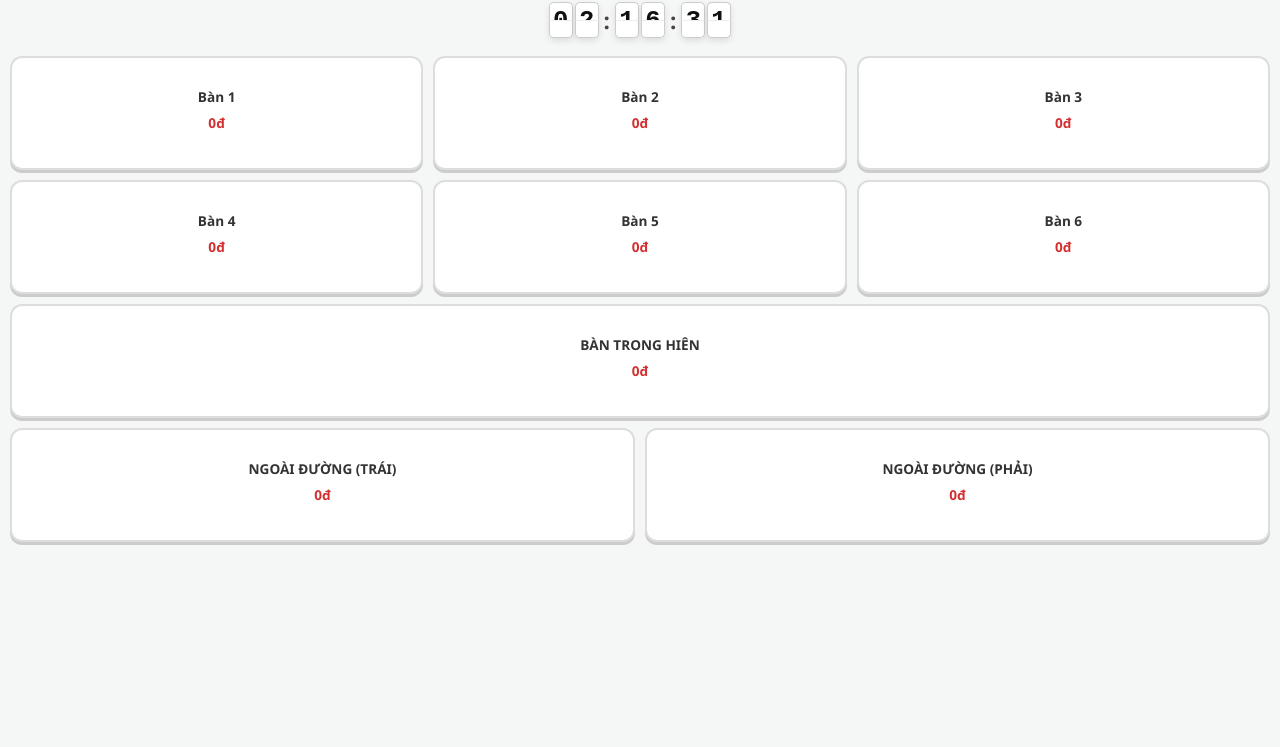
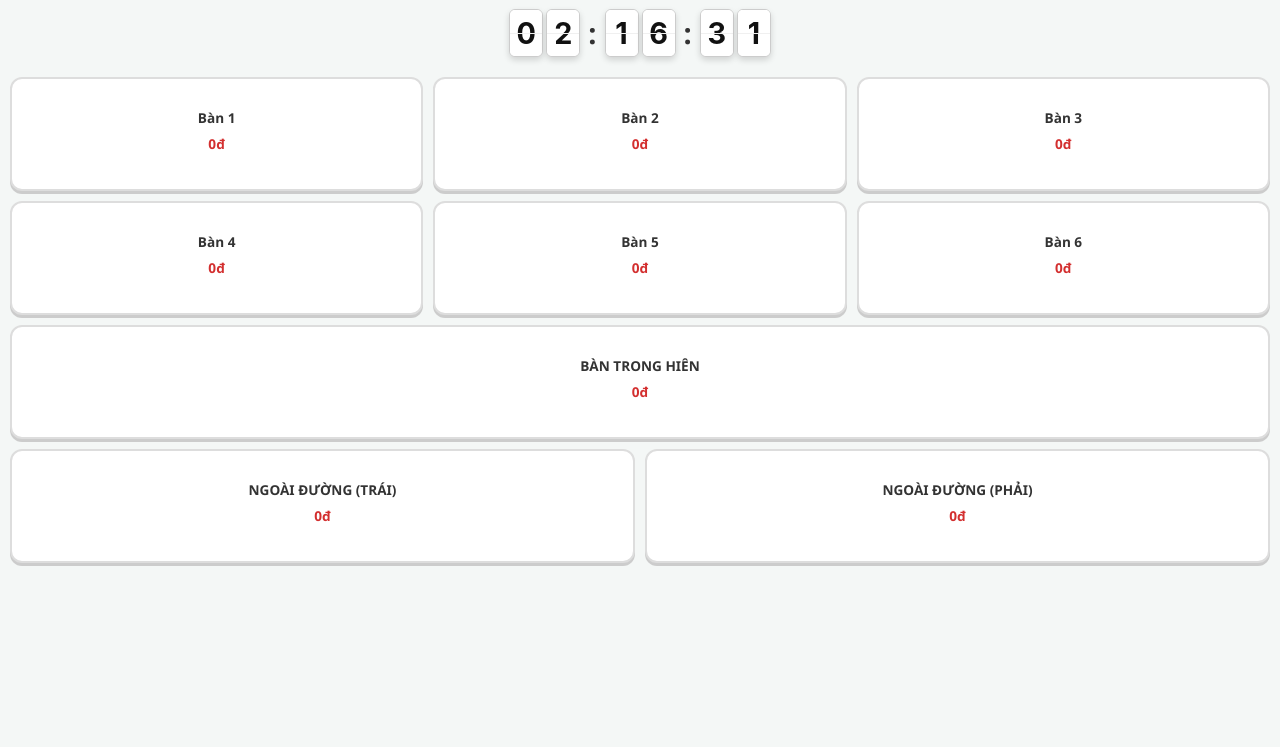
Before and after one commit to trieuluong6/Combetram, a plain HTML site: page index.html in a window 1280 px wide. Shown: the part 53-800 px from the top of the page. Drawn offline with Linux system fonts and the light colour scheme; no server answers.

Commit message:
Update index.html

```diff
--- a/index.html
+++ b/index.html
@@ -8,40 +8,45 @@
     <style>
         :root { --primary-red: #d32f2f; --success-green: #4caf50; --warning-orange: #ff9800; --blue: #2196f3; }
         body { font-family: 'Segoe UI', Arial, sans-serif; background-color: #f4f7f6; margin: 0; padding: 10px; padding-bottom: 120px; -webkit-tap-highlight-color: transparent; }
-        h2 { text-align: center; color: var(--primary-red); text-transform: uppercase; font-size: 1.2em; margin: 10px 0 8px 0; }
+        h2 { text-align: center; color: var(--primary-red); text-transform: uppercase; font-size: 1.2em; margin: 10px 0 15px 0; }
 
         /* ==========================================================================
-           CSS ĐỒNG HỒ LẬT 3D CHUẨN (NỀN TRẮNG SỐ ĐEN - CÓ GIÂY BẰNG NHAU)
+           CSS ĐỒNG HỒ LẬT 3D - ĐÃ SỬA LỖI HIỂN THỊ CHỮ VÀ ĐỒNG BỘ SIZE GIÂY
            ========================================================================== */
         .flip-clock-container {
             display: flex;
             justify-content: center;
             align-items: center;
-            gap: 4px;
-            margin: 0 auto 18px auto;
+            gap: 6px;
+            margin: 0 auto 20px auto;
             user-select: none;
         }
         .flip-unit {
             display: flex;
-            gap: 2px;
+            gap: 3px;
         }
         .flip-colon {
-            font-size: 1.4em;
+            font-size: 1.8em;
             font-weight: bold;
-            color: #444;
-            padding: 0 1px;
+            color: #333;
+            padding: 0 2px;
+            line-height: 46px;
+            height: 46px;
             display: flex;
             align-items: center;
-            height: 36px;
         }
-        /* Khung chứa tấm thẻ lật */
+        /* Khung bao quanh thẻ lật */
         .flip-card-wrapper {
             position: relative;
-            width: 24px;
-            height: 36px;
+            width: 32px;
+            height: 46px;
             perspective: 200px;
+            background: #ffffff;
+            border-radius: 6px;
+            box-shadow: 0 3px 6px rgba(0,0,0,0.15);
+            border: 1px solid #ccc;
         }
-        /* Các nửa của tấm thẻ */
+        /* Cấu trúc nửa trên / nửa dưới */
         .card-half {
             position: absolute;
             left: 0;
@@ -50,39 +55,26 @@
             overflow: hidden;
             background: #ffffff;
             color: #111111;
-            font-family: 'Courier New', Courier, monospace;
-            font-size: 1.6em;
+            font-family: -apple-system, BlinkMacSystemFont, "Segoe UI", Roboto, Helvetica, Arial, sans-serif;
+            font-size: 1.8em;
             font-weight: bold;
-            border: 1px solid #cccccc;
+            text-align: center;
             box-sizing: border-box;
-            display: flex;
-            justify-content: center;
-            backface-visibility: hidden;
         }
         .card-top {
             top: 0;
             border-top-left-radius: 5px;
             border-top-right-radius: 5px;
-            border-bottom: none;
-            align-items: flex-start;
-        }
-        .card-top span {
-            transform: translateY(2px);
-            line-height: 34px;
+            line-height: 46px; /* Căn chữ chuẩn khớp chiều cao tổng */
         }
         .card-bottom {
             bottom: 0;
             border-bottom-left-radius: 5px;
             border-bottom-right-radius: 5px;
-            border-top: 1px solid #eeeeee;
-            align-items: flex-end;
-            transform-origin: center top;
+            line-height: 0px; /* Đẩy chữ lên khớp nửa dưới */
+            border-top: 1px solid #f0f0f0;
         }
-        .card-bottom span {
-            transform: translateY(-16px);
-            line-height: 34px;
-        }
-        /* Thẻ lật hoạt ảnh động */
+        /* Thẻ lật hoạt ảnh động 3D */
         .card-flip {
             position: absolute;
             top: 0;
@@ -92,41 +84,24 @@
             overflow: hidden;
             background: #ffffff;
             color: #111111;
-            font-family: 'Courier New', Courier, monospace;
-            font-size: 1.6em;
+            font-family: -apple-system, BlinkMacSystemFont, "Segoe UI", Roboto, Helvetica, Arial, sans-serif;
+            font-size: 1.8em;
             font-weight: bold;
-            border: 1px solid #cccccc;
+            text-align: center;
             border-top-left-radius: 5px;
             border-top-right-radius: 5px;
-            border-bottom: none;
             box-sizing: border-box;
-            display: flex;
-            justify-content: center;
-            align-items: flex-start;
+            line-height: 46px;
             transform-origin: center bottom;
             backface-visibility: hidden;
             z-index: 3;
-            transition: transform 0.4s ease-in;
-        }
-        .card-flip span {
-            transform: translateY(2px);
-            line-height: 34px;
+            transition: transform 0.35s ease-in-out;
         }
         .card-flip.flipped {
             transform: rotateX(-180deg);
         }
-        /* Đổ bóng nhẹ tạo chiều sâu 3D */
-        .flip-card-wrapper::after {
-            content: '';
-            position: absolute;
-            inset: 0;
-            box-shadow: 0 3px 6px rgba(0,0,0,0.1);
-            border-radius: 5px;
-            pointer-events: none;
-            z-index: 1;
-        }
 
-        /* CSS GIỮ NGUYÊN CỦA GIAO DIỆN CŨ */
+        /* GIỮ NGUYÊN TOÀN BỘ CSS GIAO DIỆN CŨ ĐÃ TỐI ƯU */
         #presence-count { position: fixed; top: 10px; right: 10px; background: rgba(0,0,0,0.6); color: white; padding: 3px 8px; border-radius: 15px; font-size: 0.7em; z-index: 1000; pointer-events: none;display:flex; align-items:center; gap:6px; }
         .online-dot{ display:inline-block; width:10px; height:10px; border-radius:50%; background:#00ff00; animation:blinkOnline 1s infinite; }
         @keyframes blinkOnline{ 0%,100%{ opacity:1; box-shadow:0 0 10px #00ff00; } 50%{ opacity:0.25; box-shadow:0 0 2px #00ff00; } }
@@ -211,41 +186,37 @@
 </div>
 <h2>CƠM BÉ TRÂM</h2>
 
-<!-- GIAO DIỆN ĐỒNG HỒ LẬT 3D CHUẨN CÓ SỐ GIÂY BẰNG NHAU -->
 <div class="flip-clock-container">
-    <!-- GIỜ -->
     <div class="flip-unit">
         <div class="flip-card-wrapper" id="wrap-h1">
-            <div class="card-half card-top"><span>0</span></div>
-            <div class="card-half card-bottom"><span>0</span></div>
+            <div class="card-half card-top">0</div>
+            <div class="card-half card-bottom">0</div>
         </div>
         <div class="flip-card-wrapper" id="wrap-h2">
-            <div class="card-half card-top"><span>0</span></div>
-            <div class="card-half card-bottom"><span>0</span></div>
+            <div class="card-half card-top">0</div>
+            <div class="card-half card-bottom">0</div>
         </div>
     </div>
     <div class="flip-colon">:</div>
-    <!-- PHÚT -->
     <div class="flip-unit">
         <div class="flip-card-wrapper" id="wrap-m1">
-            <div class="card-half card-top"><span>0</span></div>
-            <div class="card-half card-bottom"><span>0</span></div>
+            <div class="card-half card-top">0</div>
+            <div class="card-half card-bottom">0</div>
         </div>
         <div class="flip-card-wrapper" id="wrap-m2">
-            <div class="card-half card-top"><span>0</span></div>
-            <div class="card-half card-bottom"><span>0</span></div>
+            <div class="card-half card-top">0</div>
+            <div class="card-half card-bottom">0</div>
         </div>
     </div>
     <div class="flip-colon">:</div>
-    <!-- GIÂY -->
     <div class="flip-unit">
         <div class="flip-card-wrapper" id="wrap-s1">
-            <div class="card-half card-top"><span>0</span></div>
-            <div class="card-half card-bottom"><span>0</span></div>
+            <div class="card-half card-top">0</div>
+            <div class="card-half card-bottom">0</div>
         </div>
         <div class="flip-card-wrapper" id="wrap-s2">
-            <div class="card-half card-top"><span>0</span></div>
-            <div class="card-half card-bottom"><span>0</span></div>
+            <div class="card-half card-top">0</div>
+            <div class="card-half card-bottom">0</div>
         </div>
     </div>
 </div>
@@ -360,35 +331,36 @@
     let data = { orders: {}, locked: {}, times: {} };
     let firstLoad = true;
 
-    // LOGIC ĐỒNG HỒ LẬT 3D CHUẨN
+    // JAVASCRIPT LOGIC HIỆU ỨNG LẬT 3D CHUẨN XÁC
     function flipCard(wrapperId, targetValue) {
         const wrapper = document.getElementById(wrapperId);
         if (!wrapper) return;
-        const topHalf = wrapper.querySelector('.card-top span');
-        const bottomHalf = wrapper.querySelector('.card-bottom span');
 
-        // Nếu giá trị cũ đã trùng với giá trị mới thì bỏ qua
+        const topHalf = wrapper.querySelector('.card-top');
+        const bottomHalf = wrapper.querySelector('.card-bottom');
+
+        // Tránh chạy lại hiệu ứng lật nếu số không đổi
         if (bottomHalf.innerText === targetValue) return;
 
-        // Tạo phần tử lật trung gian
+        // Tạo một thẻ tạm dùng để diễn tả chuyển động lật úp xuống
         const flipEl = document.createElement('div');
         flipEl.className = 'card-flip';
-        flipEl.innerHTML = `<span>${topHalf.innerText}</span>`;
+        flipEl.innerText = topHalf.innerText;
         wrapper.appendChild(flipEl);
 
-        // Chuẩn bị dữ liệu số mới cho nửa trên và nửa dưới ẩn sau tấm lật
+        // Thay đổi trước giá trị ở mặt trên ẩn phía sau
         topHalf.innerText = targetValue;
 
-        // Bắt đầu kích hoạt animation xoay lật góc 3D
+        // Kích hoạt xoay 3D xoay úp xuống
         requestAnimationFrame(() => {
             flipEl.classList.add('flipped');
         });
 
-        // Khi hiệu ứng lật hoàn tất nửa chu kỳ, cập nhật nửa dưới và xóa thẻ tạm
+        // Kết thúc chuyển động: đồng bộ số mặt dưới và dọn dẹp thẻ tạm
         setTimeout(() => {
             bottomHalf.innerText = targetValue;
             flipEl.remove();
-        }, 400);
+        }, 350);
     }
 
     function updateFlipClock() {
@@ -404,18 +376,20 @@
         flipCard('wrap-s1', secs[0]);
         flipCard('wrap-s2', secs[1]);
     }
-    // Khởi tạo trạng thái ban đầu lập tức cho các ô số
-    const nowInit = new Date();
-    const hrsI = String(nowInit.getHours()).padStart(2, '0');
-    const minsI = String(nowInit.getMinutes()).padStart(2, '0');
-    const secsI = String(nowInit.getSeconds()).padStart(2, '0');
-    document.querySelector('#wrap-h1 .card-top span').innerText = document.querySelector('#wrap-h1 .card-bottom span').innerText = hrsI[0];
-    document.querySelector('#wrap-h2 .card-top span').innerText = document.querySelector('#wrap-h2 .card-bottom span').innerText = hrsI[1];
-    document.querySelector('#wrap-m1 .card-top span').innerText = document.querySelector('#wrap-m1 .card-bottom span').innerText = minsI[0];
-    document.querySelector('#wrap-m2 .card-top span').innerText = document.querySelector('#wrap-m2 .card-bottom span').innerText = minsI[1];
-    document.querySelector('#wrap-s1 .card-top span').innerText = document.querySelector('#wrap-s1 .card-bottom span').innerText = secsI[0];
-    document.querySelector('#wrap-s2 .card-top span').innerText = document.querySelector('#wrap-s2 .card-bottom span').innerText = secsI[1];
 
+    // Set giá trị ban đầu tránh đồng hồ bị trống 0 khi vừa load trang
+    const initTime = new Date();
+    const initHrs = String(initTime.getHours()).padStart(2, '0');
+    const initMins = String(initTime.getMinutes()).padStart(2, '0');
+    const initSecs = String(initTime.getSeconds()).padStart(2, '0');
+    document.getElementById('wrap-h1').querySelector('.card-top').innerText = document.getElementById('wrap-h1').querySelector('.card-bottom').innerText = initHrs[0];
+    document.getElementById('wrap-h2').querySelector('.card-top').innerText = document.getElementById('wrap-h2').querySelector('.card-bottom').innerText = initHrs[1];
+    document.getElementById('wrap-m1').querySelector('.card-top').innerText = document.getElementById('wrap-m1').querySelector('.card-bottom').innerText = initMins[0];
+    document.getElementById('wrap-m2').querySelector('.card-top').innerText = document.getElementById('wrap-m2').querySelector('.card-bottom').innerText = initMins[1];
+    document.getElementById('wrap-s1').querySelector('.card-top').innerText = document.getElementById('wrap-s1').querySelector('.card-bottom').innerText = initSecs[0];
+    document.getElementById('wrap-s2').querySelector('.card-top').innerText = document.getElementById('wrap-s2').querySelector('.card-bottom').innerText = initSecs[1];
+
+    // Chạy cập nhật liên tục mỗi giây
     setInterval(updateFlipClock, 1000);
 
     function triggerHaptic(type) {
```
